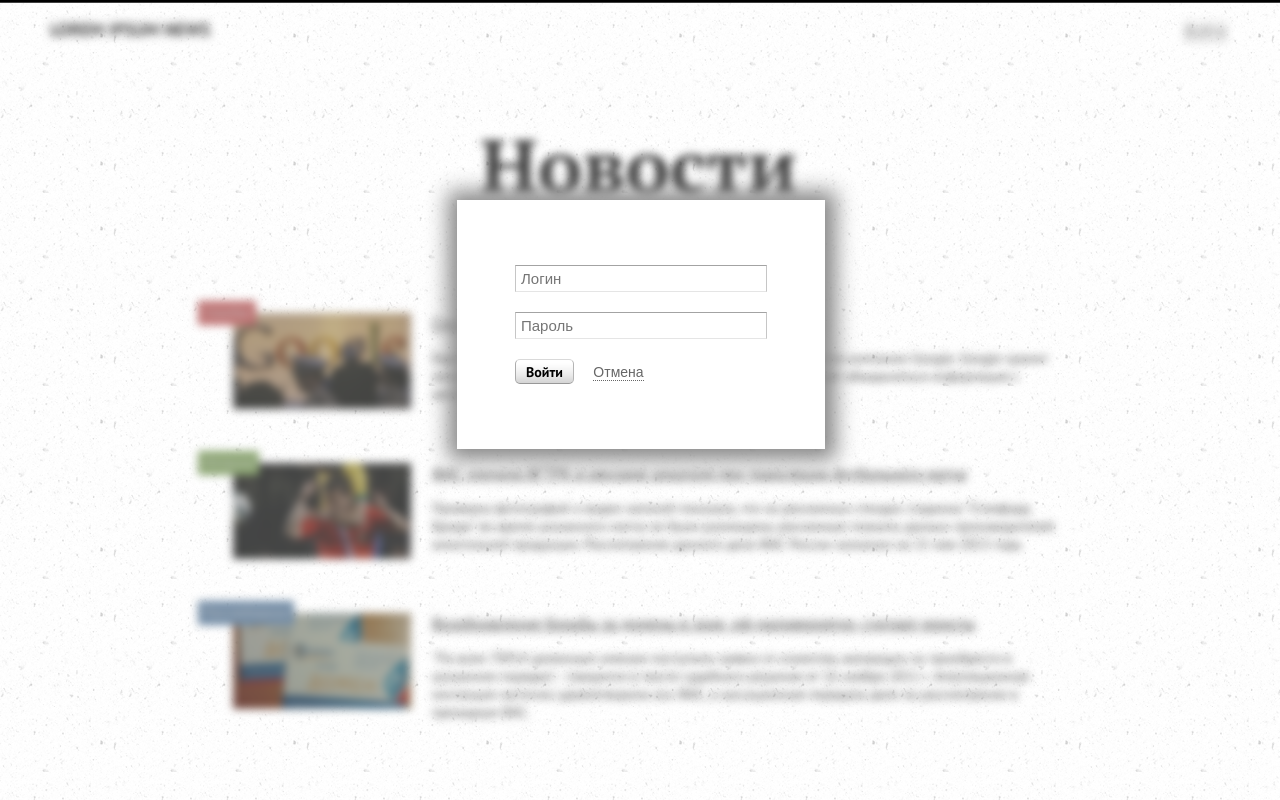
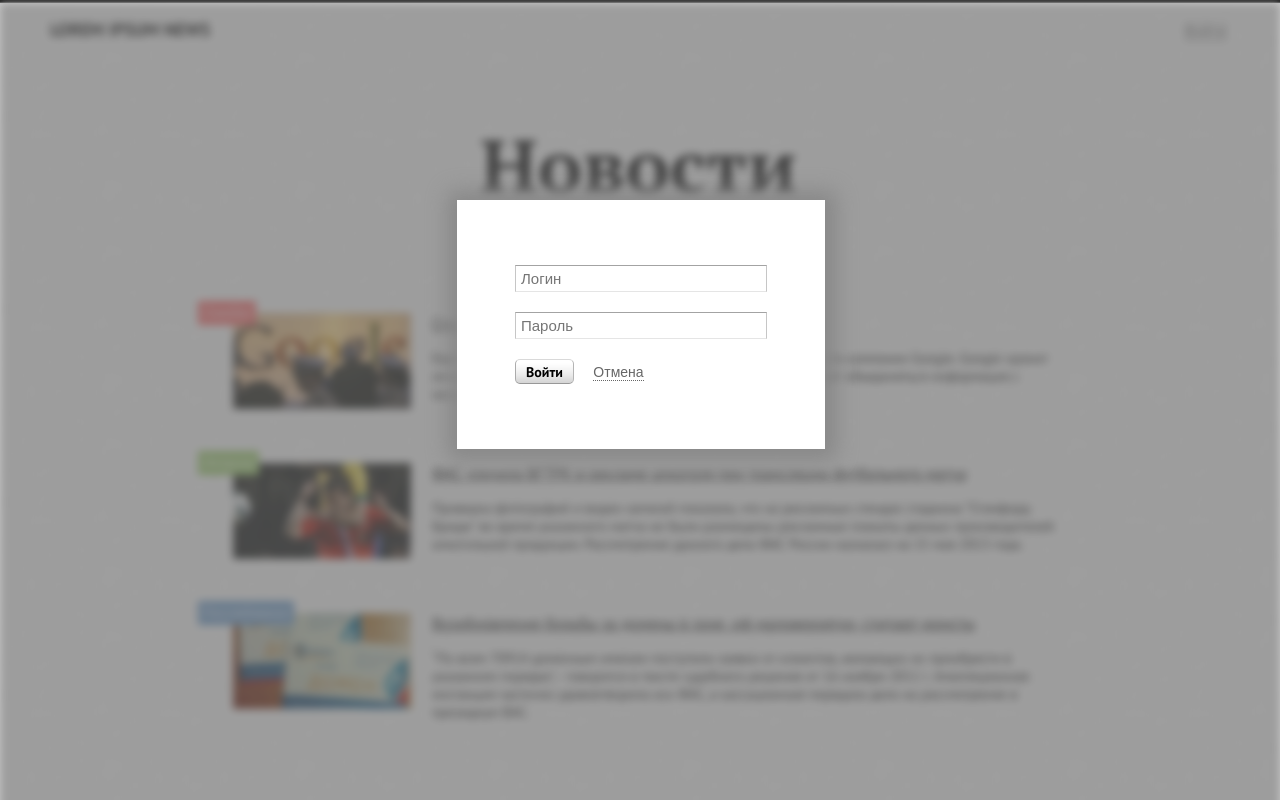
Before and after one commit to fatuk/fatuk.github.com, a plain HTML site: page homework/hw_1/index.html in a window 1280 px wide. Both pictures are taken after a click on the link "Войти". Shown: the top 800 px of the page. Drawn offline with Linux system fonts and the light colour scheme.

Commit message:
fixed popup auth in js file, add div under auth

```diff
--- a/homework/hw_1/css/style.css
+++ b/homework/hw_1/css/style.css
@@ -6,7 +6,7 @@ body:before{
 }
 
 body{
-	background: url('../img/bg.png');
+
 }
 
 
@@ -37,7 +37,6 @@ ul{
 .container{
 	width: 900px;
 	margin: 0 auto;
-	height: 200px;
 }
 
 
@@ -92,6 +91,11 @@ ul{
 
 .last:after{
 	content: '' !important;
+}
+
+.blur-area{
+	background: url('../img/bg.png');
+
 }
 
 
@@ -168,7 +172,7 @@ ul{
 	margin-left: -183px;
 	background: #fff;
 	padding: 65px 58px;
-	z-index: 1;
+	z-index: 4;
 
 	-webkit-box-shadow:  1px 1px 20px 10px #888;
     box-shadow:  1px 1px 20px 10px #888;
@@ -224,6 +228,18 @@ ul{
 * Вспомогательные классы
 */
 
+.shade{
+	display: none;
+	background: #555;
+	position: fixed;
+	bottom: 0;
+	width: 100%;
+	height: 100%;
+	opacity: 0.3;
+	z-index: 1;
+}
+
+
 .left{
 	float: left;
 }
--- a/homework/hw_1/index.html
+++ b/homework/hw_1/index.html
@@ -17,6 +17,8 @@
             <input class="submit-btn" type="submit" name="password" value="Войти">
             <a onclick="hideAuth();" href="#">Отмена</a>
         </form>
+
+        <div class="shade" onclick="hideAuth();"></div>
 
         <div class="blur-area clearfix">
             <header class="site-header">
@@ -42,7 +44,7 @@
                     </div>
                     <article>
                         <h3 class="news-header">
-                            <a href="#">Страны Евросоюза могут ввести санкции против Google</a>
+                            <a href="news-1.html">Страны Евросоюза могут ввести санкции против Google</a>
                         </h3>
                         <p>
                             Европейские власти обеспокоены политикой конфиденциальности компании Google. Google хранит личные данные пользователей в одном профиле, в котором может объединяться информация с нескольких десятков разных сайтов.
--- a/homework/hw_1/js/script.js
+++ b/homework/hw_1/js/script.js
@@ -1,11 +1,13 @@
 function showAuth(){
 	document.getElementsByClassName('auth')[0].setAttribute('style', 'display:block;');
+	document.getElementsByClassName('shade')[0].setAttribute('style', 'display:block;');
 	document.getElementsByClassName('blur-area')[0].setAttribute('style', '-webkit-filter: blur(4px) contrast(50%);');
 	return false;
 }
 
 function hideAuth(){
 	document.getElementsByClassName('auth')[0].setAttribute('style', 'display:none;');
+	document.getElementsByClassName('shade')[0].setAttribute('style', 'display:none;');
 	document.getElementsByClassName('blur-area')[0].setAttribute('style', '-webkit-filter: none;');
 	return false;
 }
```
Also changed, not shown: homework/hw_1/news-1.html (added, +10 -0 lines).
